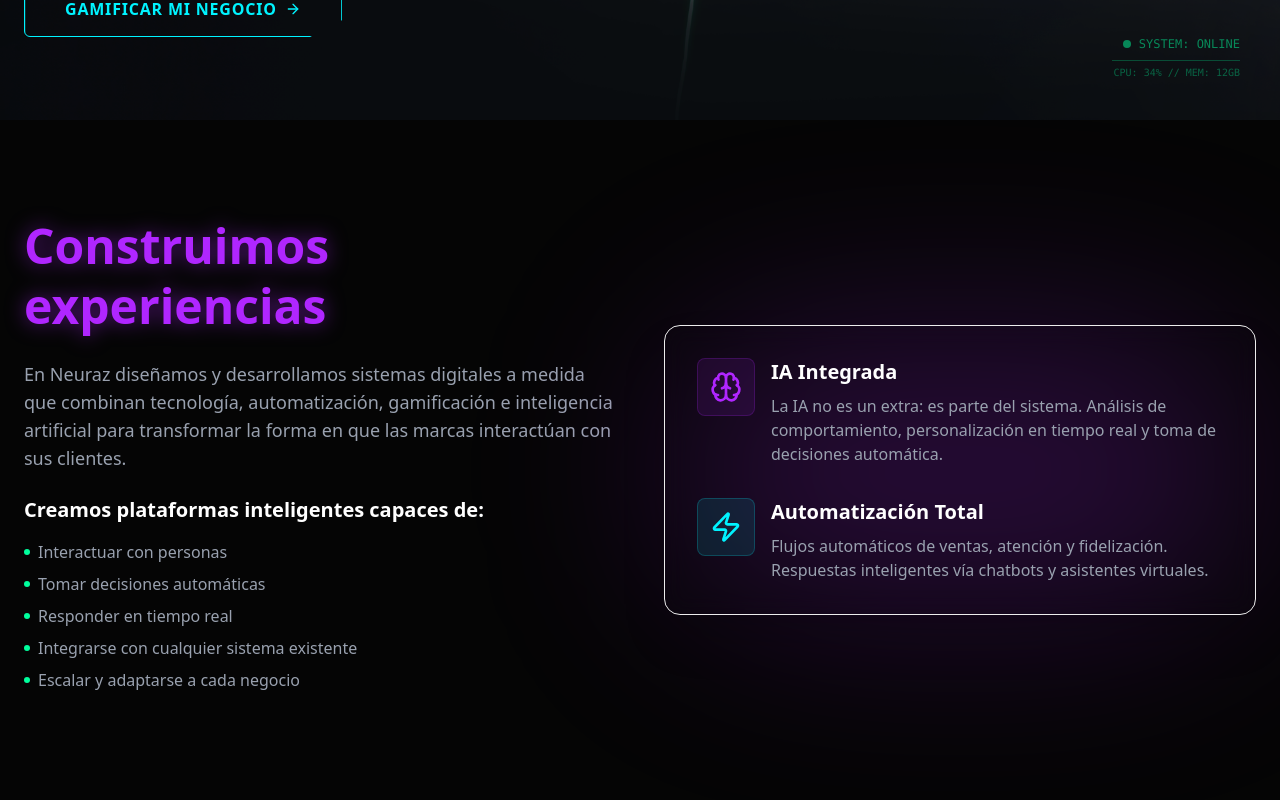
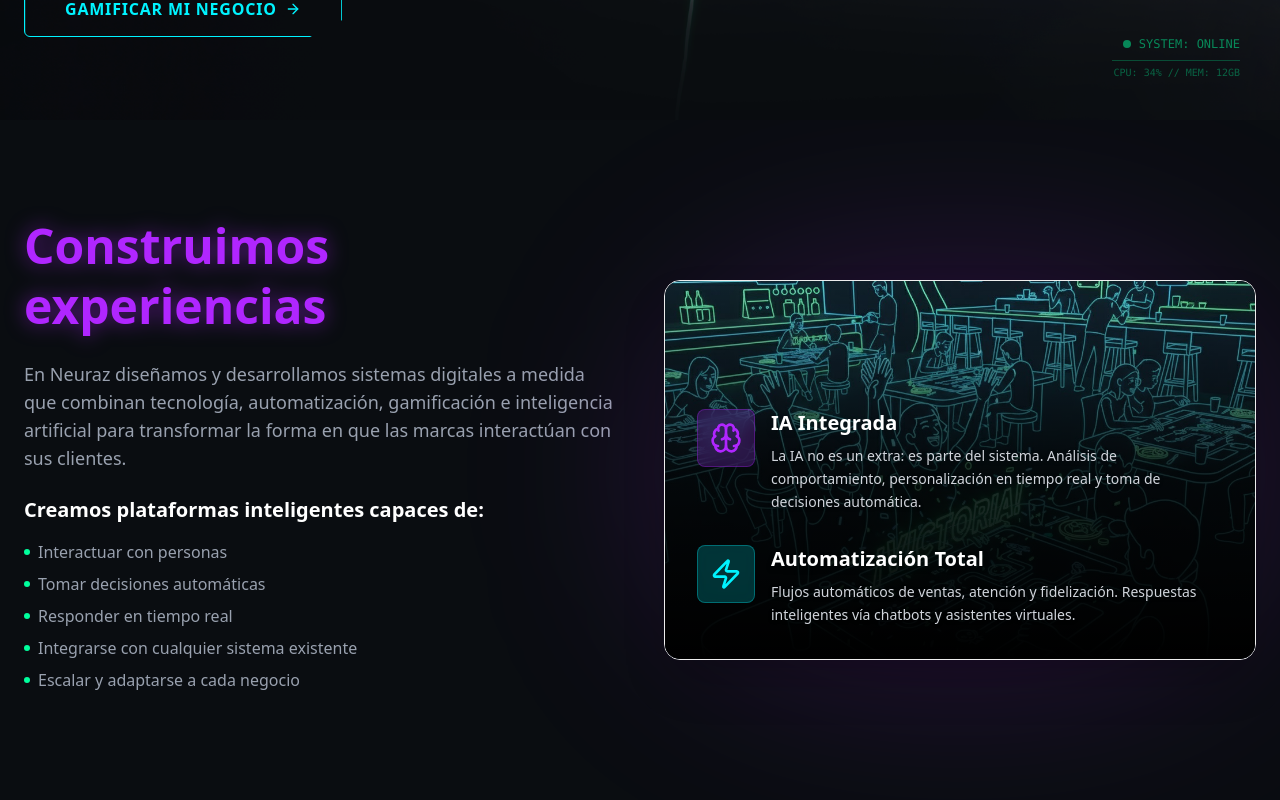
Before and after one commit to emilrichardo/neuraz-play, a Next.js app: page / in a window 1280 px wide. Shown: the part 680-1480 px from the top of the page. Built offline with nearby package versions, Linux system fonts and the light colour scheme.

Commit message:
imagen filosofy

```diff
--- a/src/app/globals.css
+++ b/src/app/globals.css
@@ -1,7 +1,7 @@
 @import "tailwindcss";
 
 :root {
-  --background: #050505;
+  --background: #0a0d11;
   --foreground: #ededed;
 
   /* Cyberpunk Palette */
--- a/src/components/sections/Philosophy.tsx
+++ b/src/components/sections/Philosophy.tsx
@@ -1,6 +1,7 @@
 "use client"
 
 import { motion } from "framer-motion"
+import Image from "next/image"
 import { Brain, Zap } from "lucide-react"
 
 export function Philosophy() {
@@ -44,27 +45,41 @@ export function Philosophy() {
             className="relative"
           >
             <div className="absolute inset-0 bg-neon-violet/20 blur-[100px] rounded-full pointer-events-none" />
-            <div className="relative bg-card-bg/80 border border-card-border p-8 rounded-2xl backdrop-blur-md shadow-2xl space-y-8">
+
+            <div className="relative overflow-hidden rounded-2xl border border-card-border shadow-2xl group">
+              {/* Image Background */}
+              <div className="absolute inset-0 z-0">
+                <Image
+                  src="/images/philosophy-experience.jpg"
+                  alt="Experiencia Neuraz"
+                  fill
+                  className="object-cover transition-transform duration-700 group-hover:scale-105"
+                />
+                <div className="absolute inset-0 bg-gradient-to-t from-black via-black/80 to-transparent" />
+              </div>
+
+              <div className="relative z-10 p-8 pt-32 space-y-8">
                 <div className="flex items-start gap-4">
-                <div className="p-3 bg-neon-violet/10 rounded-lg text-neon-violet border border-neon-violet/20">
+                  <div className="p-3 bg-neon-violet/20 rounded-lg text-neon-violet border border-neon-violet/30 backdrop-blur-sm">
                     <Brain className="w-8 h-8" />
                   </div>
                   <div>
-                  <h3 className="text-xl font-bold text-white mb-2">IA Integrada</h3>
-                  <p className="text-gray-400">
+                    <h3 className="text-xl font-bold text-white mb-2 drop-shadow-md">IA Integrada</h3>
+                    <p className="text-gray-300 text-sm leading-relaxed drop-shadow-sm">
                       La IA no es un extra: es parte del sistema. Análisis de comportamiento, personalización en tiempo real y toma de decisiones automática.
                     </p>
                   </div>
                 </div>
                 <div className="flex items-start gap-4">
-                <div className="p-3 bg-neon-cyan/10 rounded-lg text-neon-cyan border border-neon-cyan/20">
+                  <div className="p-3 bg-neon-cyan/20 rounded-lg text-neon-cyan border border-neon-cyan/30 backdrop-blur-sm">
                     <Zap className="w-8 h-8" />
                   </div>
                   <div>
-                  <h3 className="text-xl font-bold text-white mb-2">Automatización Total</h3>
-                  <p className="text-gray-400">
+                    <h3 className="text-xl font-bold text-white mb-2 drop-shadow-md">Automatización Total</h3>
+                    <p className="text-gray-300 text-sm leading-relaxed drop-shadow-sm">
                       Flujos automáticos de ventas, atención y fidelización. Respuestas inteligentes vía chatbots y asistentes virtuales.
                     </p>
+                  </div>
                 </div>
               </div>
             </div>
```
Also changed, not shown: public/images/philosophy-experience.jpg (added). Lines whose indentation alone changed are shown as unchanged.
